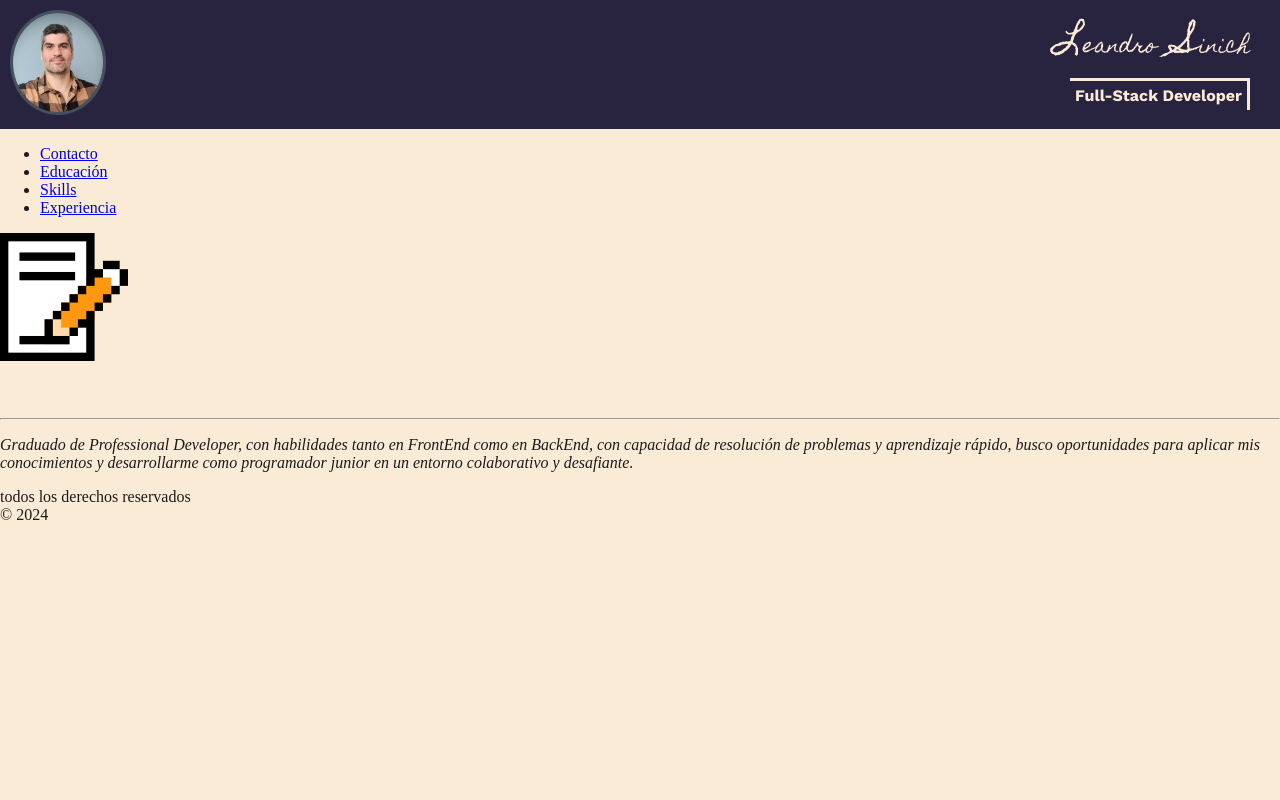
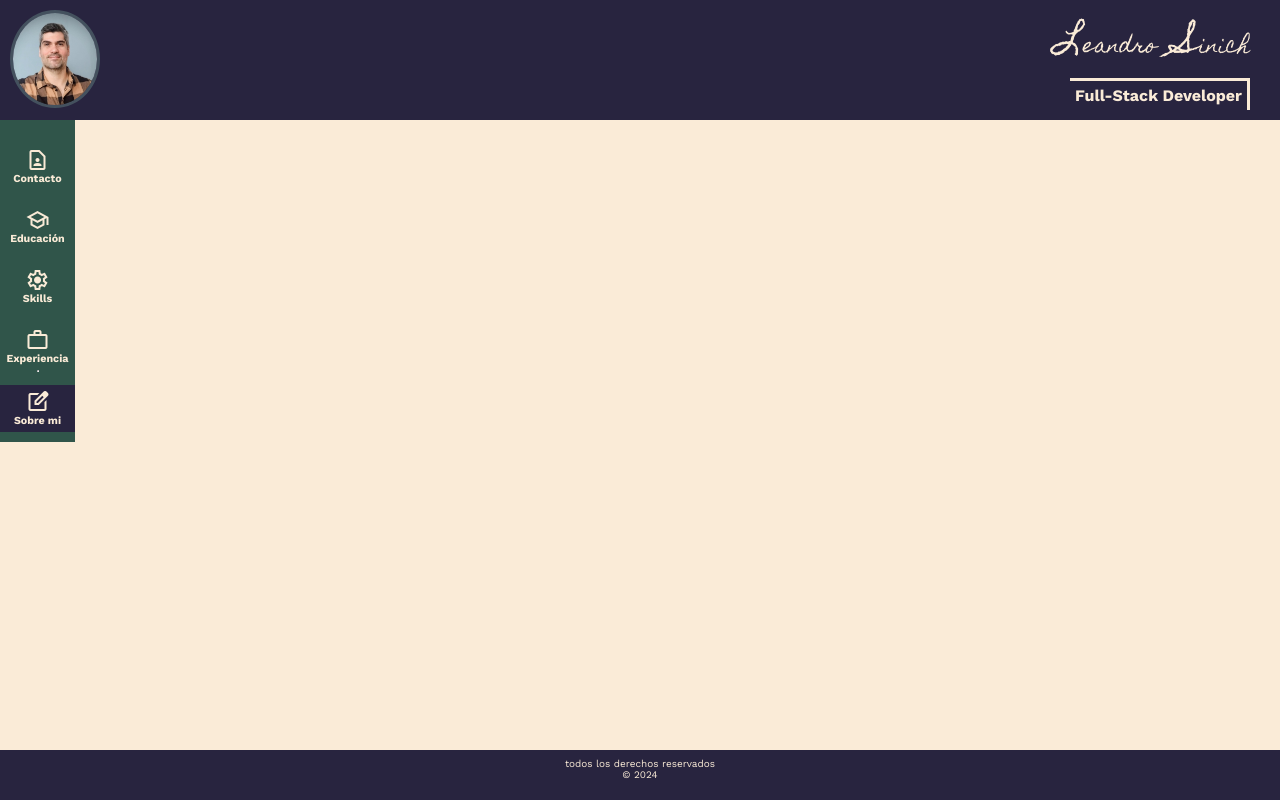
Before and after one commit to LeandroSinich/CV-estilizado, a plain HTML site: page index.html in a window 1280 px wide. Drawn offline with nearby package versions, Linux system fonts and the light colour scheme.

Commit message:
nav+footer

```diff
--- a/index.html
+++ b/index.html
@@ -6,13 +6,14 @@
     <meta name="viewport" content="width=device-width, initial-scale=1.0">
     <title>CV-Leandro Sinich</title>
     <link rel="shortcut icon" href="ico.png" type="image/x-icon">
-    <link rel="stylesheet" href="/style/index.css">
+    <link rel="stylesheet" href="/style/style.css">
     <link rel="preconnect" href="https://fonts.googleapis.com">
     <link rel="preconnect" href="https://fonts.gstatic.com" crossorigin>
     <link href="https://fonts.googleapis.com/css2?family=Homemade+Apple&display=swap" rel="stylesheet">
     <link rel="preconnect" href="https://fonts.googleapis.com">
     <link rel="preconnect" href="https://fonts.gstatic.com" crossorigin>
     <link href="https://fonts.googleapis.com/css2?family=Homemade+Apple&family=Work+Sans:ital,wght@0,100..900;1,100..900&display=swap" rel="stylesheet">
+    <link rel="stylesheet" href="https://fonts.googleapis.com/css2?family=Material+Symbols+Outlined:opsz,wght,FILL,GRAD@20..48,100..700,0..1,-50..200" />
 </head>
 
 <body>
@@ -26,19 +27,31 @@
         </div>
         <nav>
             <ul>
-                <li><a href="/contacto.html" class="nav">Contacto</a> </li>
-                <li><a href="/educacion.html" class="nav">Educación</a> </li>
-                <li><a href="/skills.html" class="nav">Skills</a> </li>
-                <li><a href="/experiencia.html" class="nav">Experiencia</a></li>
+                <li><a href="/contacto.html" class="nav"><span class="material-symbols-outlined">
+                    contact_page
+                    </span><h6>Contacto</h6></a> </li>
+                <li><a href="/educacion.html" class="nav"><span class="material-symbols-outlined">
+                    school
+                    </span><h6>Educación</h6></a> </li>
+                <li><a href="/skills.html" class="nav"><span class="material-symbols-outlined">
+                    settings
+                    </span><h6>Skills</h6></a> </li>
+                <li><a href="/experiencia.html" class="nav"><span class="material-symbols-outlined">
+                    work
+                    </span><h6>Experiencia</h6></a></li>
+                <hr>
+                <li class="active"><a href="/experiencia.html" class="nav"><span class="material-symbols-outlined">
+                    edit_square
+                    </span><h6>Sobre mi</h6></a></li>
             </ul>
         </nav>
 
     </header>
-    <div class="container2">
+    <!-- <div class="container3">
 
         <article class="article">
 
-            <img src="/assets/img/note.png" alt="icono-note" id="icon">
+
             <h3>SOBRE MI</h3>
             <hr>
             <p><i>Graduado de Professional Developer, con habilidades tanto en FrontEnd como en BackEnd, con capacidad
@@ -46,12 +59,14 @@
                     resolución de problemas y aprendizaje rápido, busco oportunidades para aplicar mis conocimientos y
                     desarrollarme como programador junior en un entorno colaborativo y desafiante.</i></p>
         </article>
-    </div>
+    </div> -->
 
 
     <footer class="footer">
-        todos los derechos reservados <br> &copy; 2024
-        <audio src="/assets/audio/gativideo.mp3" autoplay muted></audio>
+        <div>
+
+            todos los derechos reservados <br> &copy; 2024
+        </div>
     </footer>
 
 </body>
--- a/style/index.css
+++ /dev/null
@@ -1,57 +0,0 @@
-body{
-    background-color: antiquewhite;
-    color: rgb(27, 27, 27);
-    margin: 0;
-}
-.container{
-    display: flex;
-    justify-content: space-between;
-    padding: 10px;
-    background-color: rgb(40, 36, 63);
-}
-.avatar{
-    border: 3px solid rgb(68, 81, 94);
-    border-radius: 100%;
-}
-h1, h3{
-    margin: 0px 0px 0px 25px;
-    color: antiquewhite;
-    margin: 10px 20px 0px 30px
-}
-h3{
-    border:  solid antiquewhite;
-    border-left: 0px;
-    border-bottom: 0px;
-    padding: 5px;
-
-
-}
-
-h1::first-letter{
-    font-size: 35px;
-}
-.mayus{
-    font-size: 35px;
-}
-.container2{
-    display: flex;
-    flex-direction: column;
-    justify-content: start;
-    align-items:flex-end ;
-
-}
-.homemade {
-    font-family: "Homemade Apple", cursive;
-    font-weight: 400;
-    font-style: normal;
-    font-size: 20px;
-    word-spacing: 0.7em;
-    line-height: 2em;
-    margin-top: 15px;
-  }
-.work-sans{
-    font-family: "Work Sans", sans-serif;
-    font-optical-sizing: auto;
-    font-size: 16px;
-    font-style: normal;
-  }
--- /dev/null
+++ b/style/style.css
@@ -0,0 +1,127 @@
+* {
+    margin: 0;
+    padding: 0;
+    box-sizing: border-box;
+}
+body{
+    background-color: antiquewhite;
+    color: rgb(27, 27, 27);
+    margin: 0;
+    font-family: "Work Sans", sans-serif;
+    max-width: 100vw;
+    max-height: 100vh;
+}
+.container{
+    display: flex;
+    justify-content: space-between;
+    padding: 10px;
+    background-color: rgb(40, 36, 63);
+
+    left: 0;
+    top: 0;
+    width: 100vw;
+    z-index: 1;
+}
+.avatar{
+    border: 3px solid rgb(68, 81, 94);
+    border-radius: 100%;
+}
+h1, h3{
+    margin: 0px 0px 0px 25px;
+    color: antiquewhite;
+    margin: 10px 20px 0px 30px
+}
+h3{
+    border:  solid antiquewhite;
+    border-left: 0px;
+    border-bottom: 0px;
+    padding: 5px;
+
+
+}
+
+h1::first-letter{
+    font-size: 35px;
+}
+.mayus{
+    font-size: 35px;
+}
+.container2{
+    display: flex;
+    flex-direction: column;
+    justify-content: start;
+    align-items:flex-end ;
+
+}
+ul{
+    position: fixed;
+    left: 0;
+    float: left;
+    display: flex;
+    flex-direction: column;
+    justify-content: start;
+    align-items: center;
+    list-style-type: none;
+    margin:0;
+    padding: 10px 0px ;
+
+    background-color: rgb(48, 85, 74);
+    width: 75px;
+    height: auto;
+}
+li{
+    margin-top: 13px;
+    width: 100%;
+    text-align: center;
+    padding: 5px 0px;
+}
+a{
+    color: antiquewhite;
+    text-decoration: none;
+    display: flex;
+    flex-direction: column;
+    margin: 0;
+    padding: 0;
+
+
+}
+span{
+    align-self: center;
+}
+h6{
+    margin: 0;
+}
+.active{
+    background-color:rgb(40, 36, 63) ;
+
+}
+.footer{
+    position: fixed;
+    background-color:rgb(40, 36, 63) ;
+    color: antiquewhite;
+    padding: 20px;
+    font-size: 10px;
+    width: 100vw;
+    left: 0;
+    bottom: 0;
+    height: 50px;
+    text-align: center;
+    display: flex;
+    justify-content: center;
+    align-items: flex-end;
+}
+.homemade {
+    font-family: "Homemade Apple", cursive;
+    font-weight: 400;
+    font-style: normal;
+    font-size: 20px;
+    word-spacing: 0.7em;
+    line-height: 2em;
+    margin-top: 15px;
+  }
+.work-sans{
+    font-family: "Work Sans", sans-serif;
+    font-optical-sizing: auto;
+    font-size: 16px;
+    font-style: normal;
+  }
```
